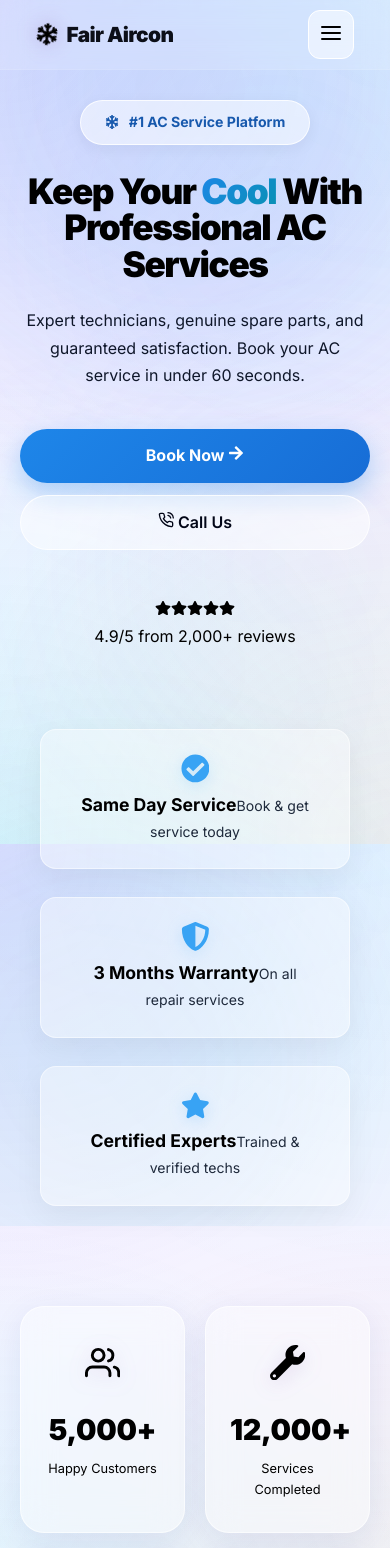
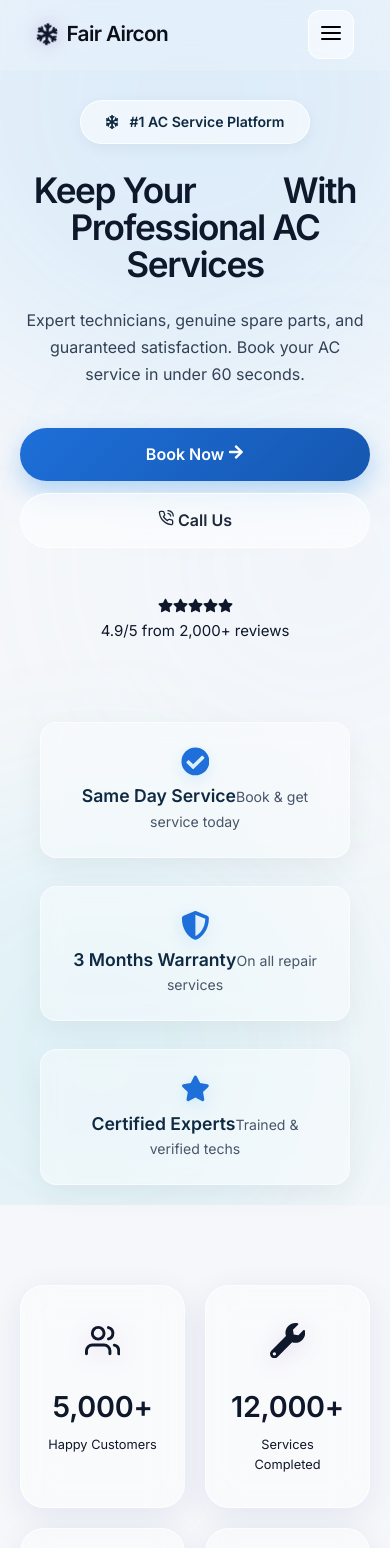
Before and after one commit to R1T1KK/FairAircon, a React (Vite) app in the folder client/: page / in a window 390 px wide. Shown: the top 1548 px of the page. Built offline with nearby package versions, Linux system fonts and the light colour scheme; no server answers.

Commit message:
style: add Navy & Cobalt design tokens and base components

```diff
--- a/client/src/index.css
+++ b/client/src/index.css
@@ -1,83 +1,102 @@
-@import url('https://fonts.googleapis.com/css2?family=Inter:wght@300;400;500;600;700;800;900&display=swap');
+@import url('https://fonts.googleapis.com/css2?family=Inter:wght@400;500;600&display=swap');
 
 /* ======================== DESIGN TOKENS ======================== */
 :root {
-  /* Primary palette - cool blues */
-  --primary-50: #eff8ff;
-  --primary-100: #dbeffe;
-  --primary-200: #bee4fd;
-  --primary-300: #91d5fc;
-  --primary-400: #5bbef8;
-  --primary-500: #38a3f4;
-  --primary-600: #1e86e9;
-  --primary-700: #176dd6;
-  --primary-800: #1859ad;
-  --primary-900: #194b88;
+  /* Brand: Commercial HVAC Navy & Cobalt */
+  --navy: #0f2942;
+  --navy-hover: #0a1e33;
+  --navy-dark: #0b192c;
+  --cobalt: #1e6fd9;
+  --cobalt-hover: #1557b0;
+  --cobalt-tint: #eef4fb;
 
-  /* Cyan accents */
-  --cyan-50: #ecfeff;
-  --cyan-100: #cffafe;
-  --cyan-200: #a5f3fc;
-  --cyan-300: #67e8f9;
-  --cyan-400: #22d3ee;
-  --cyan-500: #06b6d4;
-  --cyan-600: #0891b2;
+  /* Backward-compatible primary palette aliases */
+  --primary-50: #eef4fb;
+  --primary-100: #dce8f7;
+  --primary-200: #b9d2ef;
+  --primary-300: #87b5e6;
+  --primary-400: #4c92dd;
+  --primary-500: #1e6fd9;
+  --primary-600: #1e6fd9;
+  --primary-700: #1557b0;
+  --primary-800: #0f2942;
+  --primary-900: #0b192c;
 
-  /* Neutrals */
-  --gray-50: #f8fafc;
-  --gray-100: #f1f5f9;
-  --gray-200: #e2e8f0;
-  --gray-300: #64748b;
-  --gray-400: #334155;
-  --gray-500: #1e293b;
-  --gray-600: #0f172a;
-  --gray-700: #020617;
-  --gray-800: #000000;
-  --gray-900: #000000;
+  /* Cool neutral ink ramp (light) */
+  --bg-body: #f5f7fa;
+  --bg-card: #ffffff;
+  --bg-raised: #eceff4;
+  --border-hairline: rgba(15, 41, 66, 0.1);
+  --border-strong: rgba(15, 41, 66, 0.18);
 
-  /* Status colors */
-  --success: #10b981;
-  --success-bg: #d1fae5;
-  --warning: #f59e0b;
+  --text-primary: #0f172a;
+  --text-secondary: #475569;
+  --text-muted: #64748b;
+
+  /* Backward-compatible gray scale */
+  --gray-50: #f5f7fa;
+  --gray-100: #eceff4;
+  --gray-200: #dce2ea;
+  --gray-300: #94a3b8;
+  --gray-400: #64748b;
+  --gray-500: #475569;
+  --gray-600: #334155;
+  --gray-700: #1e293b;
+  --gray-800: #0f2942;
+  --gray-900: #0f172a;
+
+  /* Semantic colors */
+  --success: #16a34a;
+  --success-bg: #dcfce7;
+  --success-text: #166534;
+  --warning: #d97706;
   --warning-bg: #fef3c7;
-  --danger: #ef4444;
+  --warning-text: #92400e;
+  --danger: #dc2626;
   --danger-bg: #fee2e2;
-  --info: #3b82f6;
-  --info-bg: #dbeafe;
+  --danger-text: #991b1b;
+  --info: #1e6fd9;
+  --info-bg: #eef4fb;
+  --info-text: #0f2942;
 
-  /* Surfaces */
-  --bg-body: #f8fafc;
-  --bg-card: #ffffff;
-  --bg-glass: rgba(255, 255, 255, 0.65);
-  --bg-glass-strong: rgba(255, 255, 255, 0.85);
-  --glass-border: 1px solid rgba(255, 255, 255, 0.5);
-  --glass-shadow: 0 12px 32px rgba(15, 23, 42, 0.08);
+  /* Shadows (neutral, restrained) */
+  --shadow-sm: 0 1px 2px rgba(15, 23, 42, 0.05);
+  --shadow-md: 0 4px 12px rgba(15, 23, 42, 0.06);
+  --shadow-lg: 0 8px 24px rgba(15, 23, 42, 0.08);
 
-  /* Shadows */
-  --shadow-sm: 0 1px 3px rgba(15, 23, 42, 0.06), 0 1px 2px rgba(15, 23, 42, 0.04);
-  --shadow-md: 0 4px 12px rgba(15, 23, 42, 0.07), 0 2px 4px rgba(15, 23, 42, 0.04);
-  --shadow-lg: 0 12px 32px rgba(15, 23, 42, 0.08), 0 4px 8px rgba(15, 23, 42, 0.04);
-  --shadow-xl: 0 20px 48px rgba(15, 23, 42, 0.1);
-  --shadow-blue: 0 8px 24px rgba(56, 163, 244, 0.2);
-
-  /* Border radius */
+  /* Border radius (4px scale, nested) */
   --radius-sm: 8px;
   --radius-md: 12px;
   --radius-lg: 16px;
-  --radius-xl: 24px;
+  --radius-xl: 20px;
   --radius-full: 9999px;
 
-  /* Transitions */
-  --transition-fast: 150ms cubic-bezier(0.4, 0, 0.2, 1);
-  --transition-base: 300ms cubic-bezier(0.4, 0, 0.2, 1);
-  --transition-slow: 500ms cubic-bezier(0.4, 0, 0.2, 1);
+  /* Spacing scale (4px grid) */
+  --space-1: 4px;
+  --space-2: 8px;
+  --space-3: 12px;
+  --space-4: 16px;
+  --space-5: 20px;
+  --space-6: 24px;
+  --space-8: 32px;
+  --space-10: 40px;
+  --space-12: 48px;
+  --space-16: 64px;
+  --space-20: 80px;
 
-  /* Font */
-  --font-family: 'Inter', -apple-system, BlinkMacSystemFont, sans-serif;
+  /* Motion (single ease-out curve, functional only) */
+  --ease-out: cubic-bezier(0.22, 1, 0.36, 1);
+  --transition-fast: 150ms cubic-bezier(0.22, 1, 0.36, 1);
+  --transition-base: 220ms cubic-bezier(0.22, 1, 0.36, 1);
+
+  /* Typography */
+  --font-family: 'Inter', -apple-system, BlinkMacSystemFont, 'Segoe UI', sans-serif;
 }
 
 /* ======================== RESET & BASE ======================== */
-*, *::before, *::after {
+*,
+*::before,
+*::after {
   margin: 0;
   padding: 0;
   box-sizing: border-box;
@@ -91,63 +110,22 @@ html {
 
 body {
   font-family: var(--font-family);
-  color: var(--gray-800);
-  margin: 0;
-  padding: 0;
-  background-color: #f8fafc;
-  /* Premium Mesh Gradient Background */
-  background:
-    radial-gradient(circle at 0% 0%, rgba(144, 84, 255, 0.15) 0%, transparent 50%),
-    radial-gradient(circle at 100% 0%, rgba(0, 225, 255, 0.05) 0%, transparent 50%),
-    radial-gradient(circle at 100% 100%, rgba(255, 148, 148, 0.15) 0%, transparent 50%),
-    radial-gradient(circle at 0% 100%, rgba(56, 163, 244, 0.1) 0%, transparent 50%),
-    linear-gradient(to bottom, #eff6ff 0%, #f5f3ff 50%, #ecfeff 100%);
-  background-attachment: fixed;
-  line-height: 1.6;
+  font-size: 15px;
+  font-weight: 400;
+  line-height: 1.55;
+  color: var(--text-primary);
+  background-color: var(--bg-body);
   overflow-x: hidden;
   min-height: 100vh;
-  position: relative;
 }
-
-/* Ambient Floating Orbs for the full website background */
-body::before, body::after {
-  content: '';
-  position: fixed;
-  width: 600px;
-  height: 600px;
-  border-radius: 50%;
-  filter: blur(120px);
-  z-index: -1;
-  pointer-events: none;
-  opacity: 0.4;
-}
-
-body::before {
-  top: -10%;
-  left: -10%;
-  background: radial-gradient(circle, rgba(144, 84, 255, 0.3), transparent 70%);
-  animation: floatGlobal 20s ease-in-out infinite alternate;
-}
-
-body::after {
-  bottom: -10%;
-  right: -10%;
-  background: radial-gradient(circle, rgba(0, 225, 255, 0.1), transparent 70%);
-  animation: floatGlobal 25s ease-in-out infinite alternate-reverse;
-}
-
-@keyframes floatGlobal {
-  0% { transform: translate(0, 0) scale(1); }
-  100% { transform: translate(50px, 50px) scale(1.1); }
-}
-
 
 a {
   text-decoration: none;
   color: inherit;
 }
 
-ul, ol {
+ul,
+ol {
   list-style: none;
 }
 
@@ -159,180 +137,196 @@ img {
 button {
   cursor: pointer;
   border: none;
+  background: none;
   font-family: inherit;
 }
 
-input, textarea, select {
+input,
+textarea,
+select {
   font-family: inherit;
   border: none;
   outline: none;
 }
 
-/* ======================== UTILITY CLASSES ======================== */
+:focus-visible {
+  outline: 2px solid var(--cobalt);
+  outline-offset: 2px;
+}
+
+/* ======================== LAYOUT PRIMITIVES ======================== */
 .container {
-  max-width: 1240px;
+  max-width: 1200px;
   margin: 0 auto;
-  padding: 0 32px;
+  padding: 0 var(--space-8);
 }
 
 .section {
-  padding: 100px 0;
+  padding: 72px 0;
+}
+
+.section-header {
+  max-width: 600px;
+  margin-bottom: var(--space-10);
 }
 
 .section-title {
-  font-size: 2.5rem;
-  font-weight: 800;
-  color: var(--gray-900);
-  text-align: center;
-  margin-bottom: 12px;
+  font-size: 2rem;
+  font-weight: 600;
+  line-height: 1.2;
   letter-spacing: -0.02em;
+  color: var(--text-primary);
+  margin-bottom: var(--space-3);
 }
 
 .section-subtitle {
-  font-size: 1.125rem;
-  color: var(--gray-500);
-  text-align: center;
-  margin-bottom: 64px;
-  max-width: 600px;
-  margin-left: auto;
-  margin-right: auto;
+  font-size: 1rem;
+  line-height: 1.6;
+  color: var(--text-secondary);
 }
 
-/* Premium Glass card */
-.glass-card {
-  background: var(--bg-glass);
-  backdrop-filter: blur(16px);
-  -webkit-backdrop-filter: blur(16px);
-  border: var(--glass-border);
-  border-radius: var(--radius-xl);
-  box-shadow: var(--glass-shadow);
-  transition: all var(--transition-base);
-  position: relative;
-  overflow: hidden;
+.tabular-nums {
+  font-variant-numeric: tabular-nums;
 }
 
-.glass-card::before {
-  content: '';
-  position: absolute;
-  top: 0;
-  left: -100%;
-  width: 100%;
-  height: 100%;
-  background: linear-gradient(
-    90deg,
-    transparent,
-    rgba(255, 255, 255, 0.4),
-    transparent
-  );
-  transition: 0.5s;
-  pointer-events: none;
+/* ======================== SHARED COMPONENTS ======================== */
+.btn {
+  display: inline-flex;
+  align-items: center;
+  justify-content: center;
+  gap: var(--space-2);
+  height: 44px;
+  min-height: 44px;
+  padding: 0 var(--space-5);
+  border-radius: var(--radius-sm);
+  font-size: 0.9375rem;
+  font-weight: 500;
+  line-height: 1;
+  white-space: nowrap;
+  transition:
+    background-color var(--transition-fast),
+    border-color var(--transition-fast),
+    color var(--transition-fast),
+    transform 120ms var(--ease-out);
 }
 
-.glass-card:hover::before {
-  left: 100%;
+.btn:active:not(:disabled) {
+  transform: scale(0.98);
 }
 
-.glass-card:hover {
-  transform: translateY(-8px);
-  background: var(--bg-glass-strong);
-  border-color: rgba(255, 255, 255, 0.8);
-  box-shadow: 0 20px 48px rgba(15, 23, 42, 0.12);
+.btn:disabled,
+.btn.is-loading {
+  opacity: 0.55;
+  cursor: not-allowed;
+}
+
+.btn-sm {
+  height: 36px;
+  min-height: 36px;
+  padding: 0 var(--space-4);
+  font-size: 0.875rem;
+}
+
+.btn-lg {
+  height: 48px;
+  min-height: 48px;
+  padding: 0 var(--space-6);
+  font-size: 0.9375rem;
+}
+
+.btn-primary {
+  background-color: var(--navy);
+  color: #ffffff;
+  border: 1px solid var(--navy);
+}
+
+.btn-primary:hover:not(:disabled) {
+  background-color: var(--navy-hover);
+  border-color: var(--navy-hover);
+}
+
+.btn-accent {
+  background-color: var(--cobalt);
+  color: #ffffff;
+  border: 1px solid var(--cobalt);
+}
+
+.btn-accent:hover:not(:disabled) {
+  background-color: var(--cobalt-hover);
+  border-color: var(--cobalt-hover);
+}
+
+.btn-secondary {
+  background-color: var(--bg-card);
+  color: var(--text-primary);
+  border: 1px solid var(--border-strong);
+}
+
+.btn-secondary:hover:not(:disabled) {
+  background-color: var(--bg-raised);
+  border-color: var(--navy);
+}
+
+.btn-ghost {
+  background-color: transparent;
+  color: var(--text-secondary);
+  border: 1px solid transparent;
+}
+
+.btn-ghost:hover:not(:disabled) {
+  background-color: var(--bg-raised);
+  color: var(--text-primary);
+}
+
+.card,
+.glass-card {
+  background-color: var(--bg-card);
+  border: 1px solid var(--border-hairline);
+  border-radius: var(--radius-md);
+  box-shadow: var(--shadow-sm);
+  transition: border-color var(--transition-fast), box-shadow var(--transition-fast);
 }
 
 /* Status badges */
 .badge {
   display: inline-flex;
   align-items: center;
-  padding: 4px 12px;
-  border-radius: var(--radius-full);
+  gap: 6px;
+  padding: 4px 10px;
+  border-radius: var(--radius-sm);
   font-size: 0.75rem;
-  font-weight: 600;
-  text-transform: capitalize;
+  font-weight: 500;
+  line-height: 1.2;
+}
+
+.status-dot {
+  width: 6px;
+  height: 6px;
+  border-radius: 50%;
+  background-color: currentColor;
+  flex-shrink: 0;
 }
 
 .badge-pending {
-  background: var(--warning-bg);
-  color: #b45309;
+  background-color: var(--warning-bg);
+  color: var(--warning-text);
 }
 
-.badge-confirmed {
-  background: var(--info-bg);
-  color: #1d4ed8;
-}
-
+.badge-confirmed,
 .badge-in-progress {
-  background: #e0e7ff;
-  color: #4338ca;
+  background-color: var(--info-bg);
+  color: var(--info-text);
 }
 
 .badge-completed {
-  background: var(--success-bg);
-  color: #047857;
+  background-color: var(--success-bg);
+  color: var(--success-text);
 }
 
 .badge-cancelled {
-  background: var(--danger-bg);
-  color: #b91c1c;
+  background-color: var(--danger-bg);
+  color: var(--danger-text);
 }
-
-/* ======================== ANIMATIONS ======================== */
-@keyframes fadeInUp {
-  from {
-    opacity: 0;
-    transform: translateY(24px);
-  }
-  to {
-    opacity: 1;
-    transform: translateY(0);
-  }
-}
-
-@keyframes fadeIn {
-  from { opacity: 0; }
-  to { opacity: 1; }
-}
-
-@keyframes slideInLeft {
-  from {
-    opacity: 0;
-    transform: translateX(-32px);
-  }
-  to {
-    opacity: 1;
-    transform: translateX(0);
-  }
-}
-
-@keyframes float {
-  0%, 100% { transform: translateY(0); }
-  50% { transform: translateY(-12px); }
-}
-
-@keyframes pulse-soft {
-  0%, 100% { opacity: 1; }
-  50% { opacity: 0.7; }
-}
-
-@keyframes shimmer {
-  0% { background-position: -200% 0; }
-  100% { background-position: 200% 0; }
-}
-
-.animate-fade-in-up {
-  animation: fadeInUp 0.6s ease forwards;
-}
-
-.animate-fade-in {
-  animation: fadeIn 0.5s ease forwards;
-}
-
-/* Stagger children animations */
-.stagger-children > *:nth-child(1) { animation-delay: 0ms; }
-.stagger-children > *:nth-child(2) { animation-delay: 80ms; }
-.stagger-children > *:nth-child(3) { animation-delay: 160ms; }
-.stagger-children > *:nth-child(4) { animation-delay: 240ms; }
-.stagger-children > *:nth-child(5) { animation-delay: 320ms; }
-.stagger-children > *:nth-child(6) { animation-delay: 400ms; }
 
 /* ======================== SCROLLBAR ======================== */
 ::-webkit-scrollbar {
@@ -340,7 +334,7 @@ input, textarea, select {
 }
 
 ::-webkit-scrollbar-track {
-  background: var(--gray-100);
+  background: var(--bg-raised);
 }
 
 ::-webkit-scrollbar-thumb {
@@ -353,23 +347,20 @@ input, textarea, select {
 }
 
 /* ======================== RESPONSIVE ======================== */
-@media (max-width: 576px) {
+@media (max-width: 768px) {
   .container {
-    padding: 0 20px;
+    padding: 0 var(--space-5);
   }
 
   .section {
-    padding: 60px 0;
+    padding: var(--space-12) 0;
+  }
+
+  .section-header {
+    margin-bottom: var(--space-8);
   }
 
   .section-title {
-    font-size: 1.8rem;
-    margin-bottom: 8px;
-  }
-
-  .section-subtitle {
-    font-size: 1rem;
-    margin-bottom: 40px;
-    padding: 0 10px;
+    font-size: 1.625rem;
   }
 }
```
